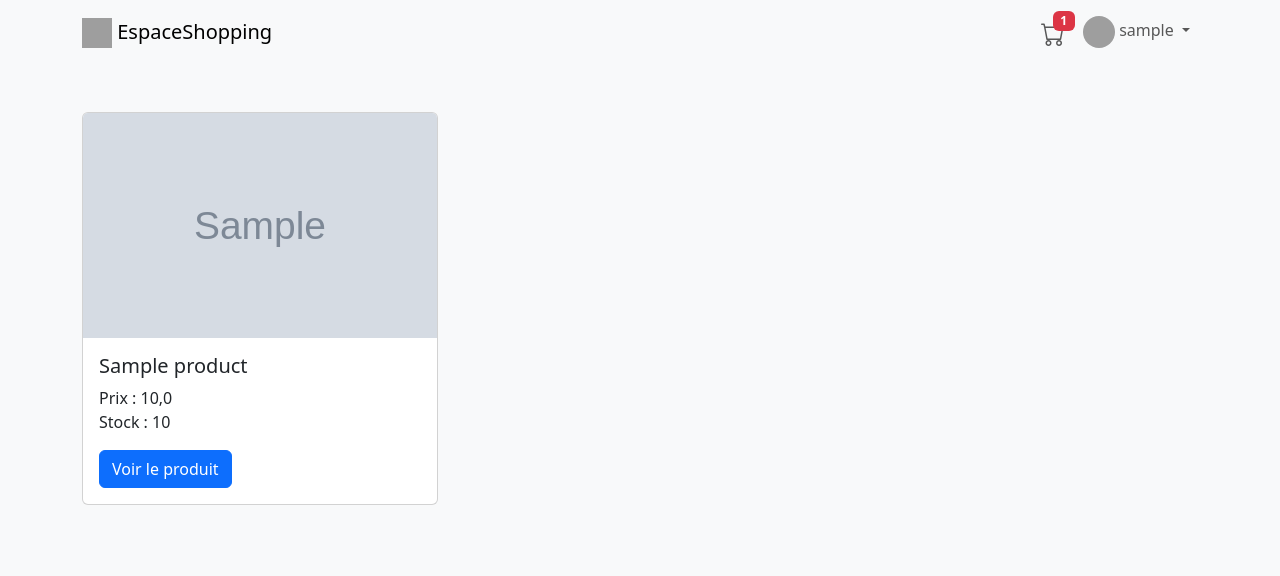
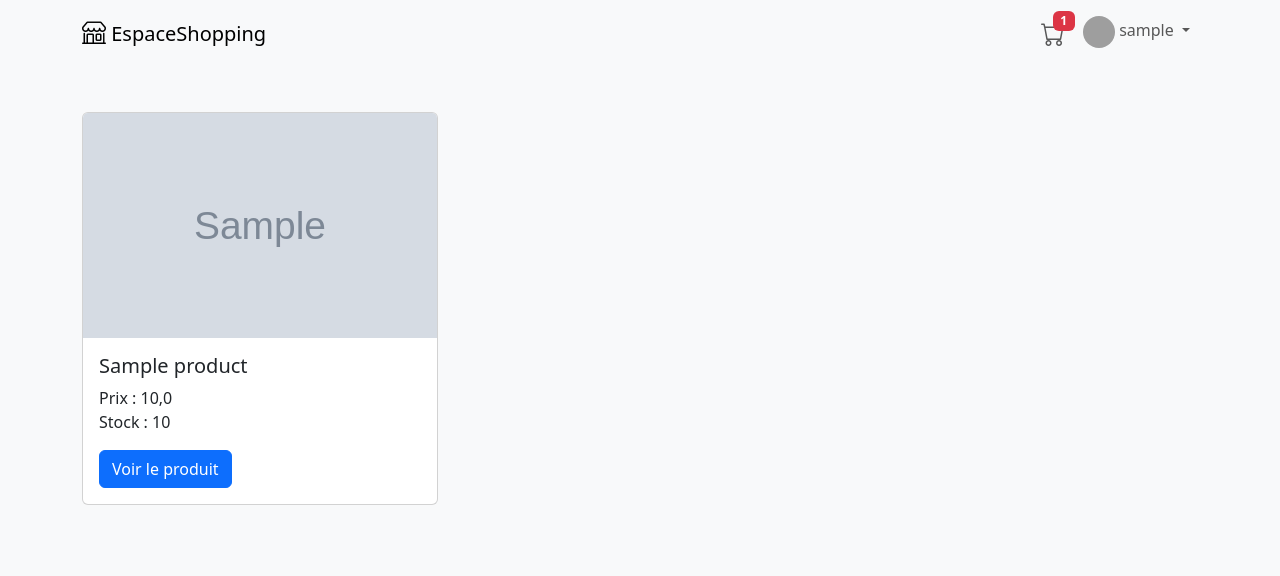
Before and after one commit to DylanLakhdari/EspaceShopping, a Django app: page / in a window 1280 px wide. Shown: the top 576 px of the page. Run offline with Django 5.2, Linux system fonts and the light colour scheme; a user stored in the database is signed in; tables that the repository leaves empty hold one stand-in row (values such as "Sample post"); grey boxes marked "Sample" are stand-in pictures; grey boxes are pictures that could not be loaded.

Commit message:
Modif des icônes des navbar

```diff
--- a/templates/logged_nav.html
+++ b/templates/logged_nav.html
@@ -1,8 +1,7 @@
 <nav class="navbar navbar-expand-sm navbar-light bg-light">
     <div class="container">
-        <a class="navbar-brand" href="{% url 'catalog-index' %}"> <img
-                src="https://upload.wikimedia.org/wikipedia/commons/thumb/2/24/LEGO_logo.svg/768px-LEGO_logo.svg.png"
-                alt="" width="30px" height="30px" class="inline-block align-text-top"> EspaceShopping
+        <a class="navbar-brand" href="{% url 'catalog-index' %}"> <i class="bi bi-shop" style="font-size: 24px;"></i>
+                 EspaceShopping
         </a>
         <button class="navbar-toggler d-lg-none" type="button" data-bs-toggle="collapse"
             data-bs-target="#collapsibleNavId" aria-controls="collapsibleNavId" aria-expanded="false"
@@ -29,7 +28,7 @@
                     <a class="nav-link dropdown-toggle" href="#" role="button" data-bs-toggle="dropdown"
                         aria-expanded="false">
                         <img class="rounded-circle"
-                            src="https://upload.wikimedia.org/wikipedia/commons/thumb/2/24/LEGO_logo.svg/768px-LEGO_logo.svg.png"
+                            src="https://i.pinimg.com/474x/3e/79/ed/3e79edd8850e4f1d73052f548f2f399d.jpg"
                             width="32" height="32"> {{ user.username }}
                     </a>
                     <ul class="dropdown-menu">
--- a/templates/not_logged_nav.html
+++ b/templates/not_logged_nav.html
@@ -1,8 +1,7 @@
 <nav class="navbar navbar-expand-sm navbar-light bg-light">
     <div class="container">
-        <a class="navbar-brand" href="{% url 'catalog-index' %}"> <img
-                src="https://upload.wikimedia.org/wikipedia/commons/thumb/2/24/LEGO_logo.svg/768px-LEGO_logo.svg.png"
-                alt="" width="30px" height="30px" class="inline-block align-text-top"> EspaceShopping
+        <a class="navbar-brand" href="{% url 'catalog-index' %}"> <i class="bi bi-shop" style="font-size: 24px;"></i>
+            EspaceShopping
         </a>
         <button class="navbar-toggler d-lg-none" type="button" data-bs-toggle="collapse"
             data-bs-target="#collapsibleNavId" aria-controls="collapsibleNavId" aria-expanded="false"
```
